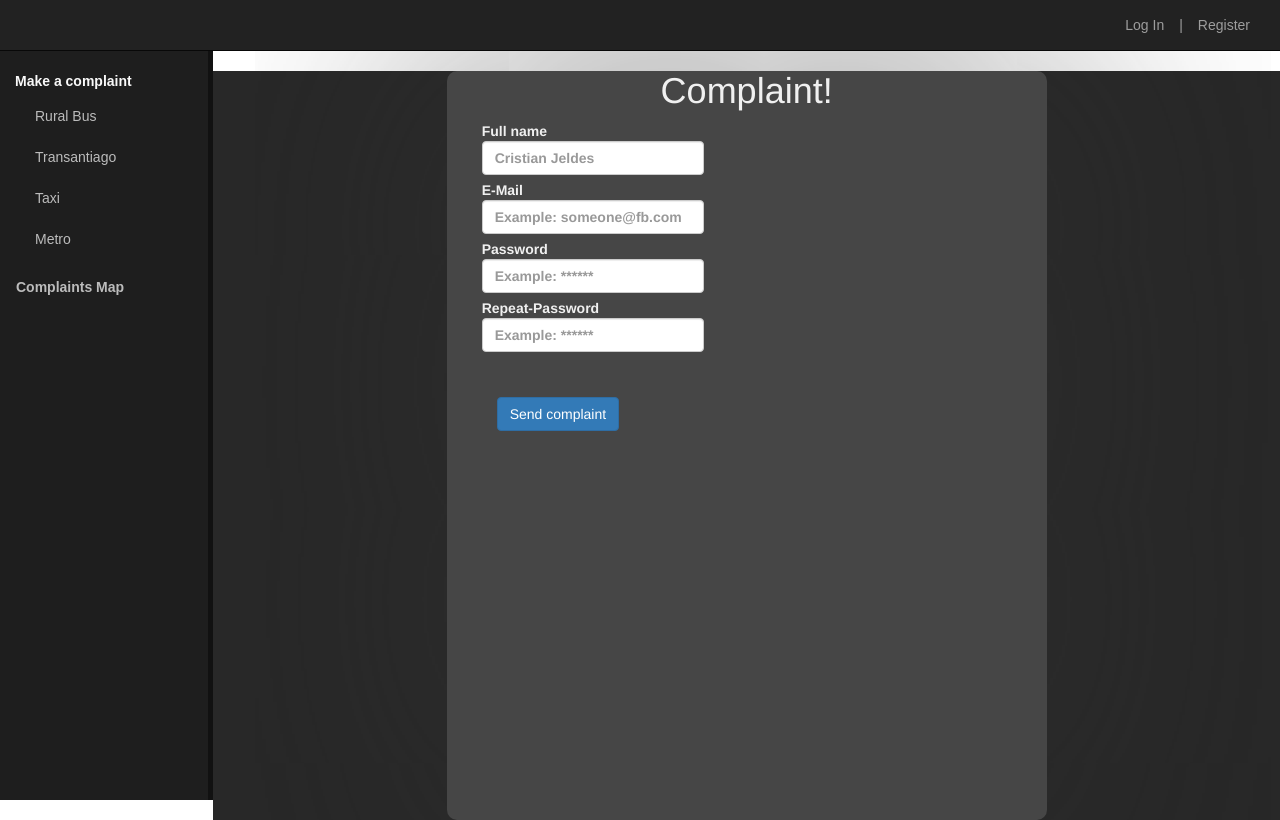
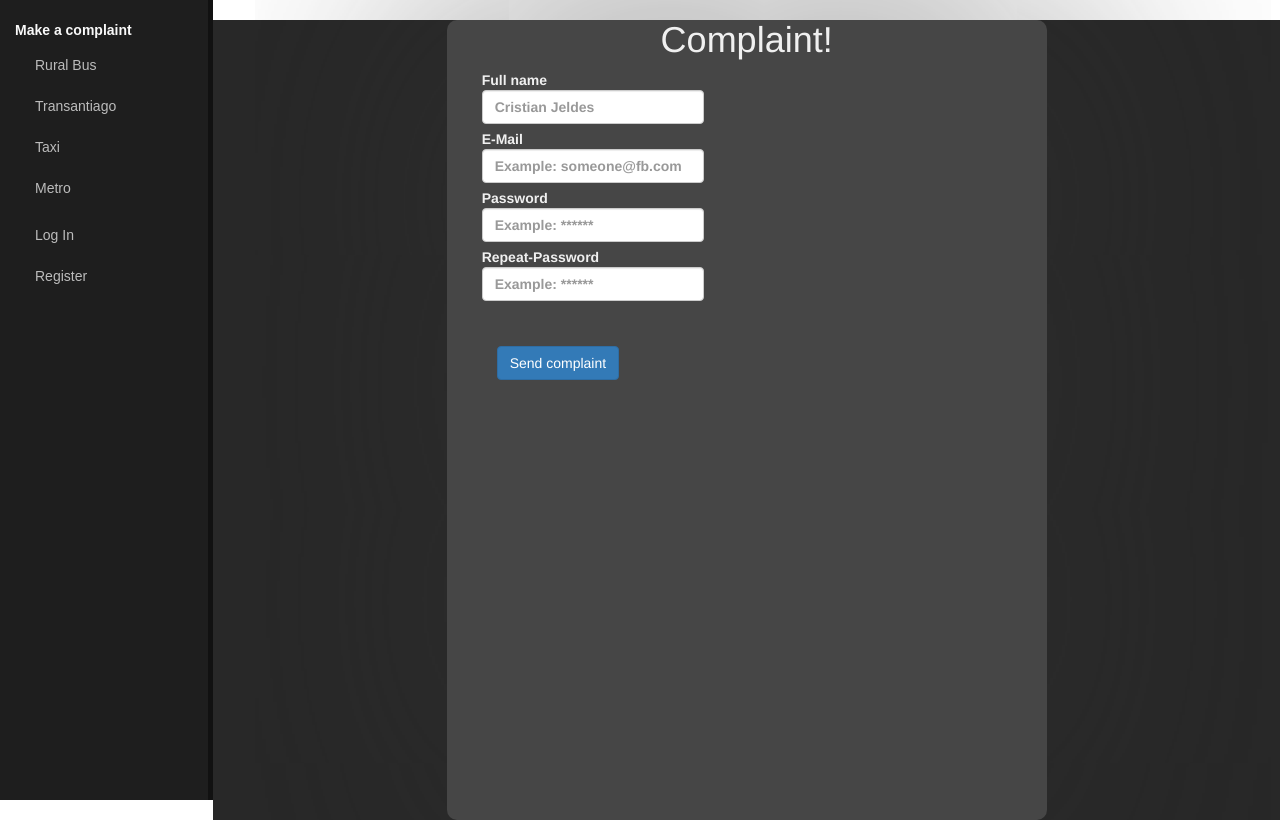
Before and after one commit to cristianjeldes/fbhackatonproject, a Django app: page /register/ in a window 1280 px wide. Run offline with Django 3.2, Linux system fonts and the light colour scheme; some libraries are stand-ins or nearby versions; some web fonts are replaced.

Commit message:
Something modal deleted navbar

```diff
--- a/fbproject/project/templates/project/base.html
+++ b/fbproject/project/templates/project/base.html
@@ -7,7 +7,7 @@
     <meta name="author" content="">
     <link rel="icon" href="/static/favicon.ico">
 
-    <title>{{title}}</title>
+    <title>Scrutify</title>
     <link href="https://maxcdn.bootstrapcdn.com/bootstrap/3.3.7/css/bootstrap.min.css" rel="stylesheet" integrity="sha384-BVYiiSIFeK1dGmJRAkycuHAHRg32OmUcww7on3RYdg4Va+PmSTsz/K68vbdEjh4u" crossorigin="anonymous">
 
     <link href="/static/css/sidebar.css" rel="stylesheet">
@@ -28,33 +28,12 @@
 </head>
   <div class="page-container">
   <body style="padding: 0; margin: 0;">
-    <nav class="navbar navbar-inverse navbar-fixed-top" role="navigation">
-      <div class="container-fluid navbar-ui">
-        <div id="navbar" class="collapse navbar-collapse">
-          {% block navigator %}
-          {% if user.is_authenticated %}
-            <ul class="nav navbar-nav pull-right">
-              <li style="margin-right:-15px"><a href="#">{{user.username}}</a></li>
-              <li><a>|</a></li>
-              <li style="margin-left:-15px"><a href="/logout/">Log out</a></li>
-            </ul>
-          {% else %}
-            <ul class="nav navbar-nav pull-right">
-              <li style="margin-right:-15px"><a href="#" data-toggle="modal" data-target="#modalLogin">Log In</a></li>
-              <li><a>|</a></li>
-              <li style="margin-left:-15px"><a href="#" data-toggle="modal" data-target="#modalRegister">Register</a></li>
-            </ul>
-          {% endif %}
-          {% endblock %}
-        </div>
-      </div>
-    </nav>
     <div class="container-fluid">
       <div class="row row-offcanvas row-offcanvas-left">
 
         <!--sidebar-->
         <div class="col-xs-6 col-sm-2 sidebar-offcanvas" id="sidebar" role="navigation">
-          <div data-spy="affix" data-offset-top="45" data-offset-bottom="90">
+          <div class="row-fluid" data-spy="affix" data-offset-top="45" data-offset-bottom="90">
             <ul class="nav nav-list" id="sidebar-nav">
               <li><label class="nav-header">Make a complaint</label>
                 <ul class="nav nav-list tree">
@@ -62,10 +41,18 @@
                   <li><a href="#" data-toggle="modal" data-target="#modalTransantiago">Transantiago</a></li>
                   <li><a href="#" data-toggle="modal" data-target="#modalTaxi">Taxi</a></li>
                   <li><a href="#" data-toggle="modal" data-target="#modalMetro">Metro</a></li>
+                  <li><label class="nav-header"></label>
+                  {% block navigator %}
+                  {% if user.is_authenticated %}
+                    <li><a href="#">{{user.username}}</a></li>
+                    <li><a href="/logout/">Log out</a></li>
+                  {% else %}
+                    <li><a href="#" data-toggle="modal" data-target="#modalLogin">Log In</a></li>
+                    <li><a href="#" data-toggle="modal" data-target="#modalRegister">Register</a></li>
+                  {% endif %}
+                  {% endblock %}
                 </ul>
               </li>
-              <li><label class="nav-header"></label></li>
-              <li><a href="/"><b>Complaints Map</b></a></li>
             </ul>
           </div>
         </div>
--- a/fbproject/project/templates/project/modalComplaintBusRural.html
+++ b/fbproject/project/templates/project/modalComplaintBusRural.html
@@ -43,8 +43,6 @@
 						<textarea class="form-control" type="text" name="description" placeholder="Example: This happen while i was going to work..."></textarea>
 					</label>
 				</div>
-				<br>
-				<br>
 
 			</div>
 		</div>
--- a/fbproject/static/css/main.css
+++ b/fbproject/static/css/main.css
@@ -54,7 +54,3 @@
 #map {
     height: 100%;
 }
-
-body {
-	padding-top: 51px !important;
-}
```
